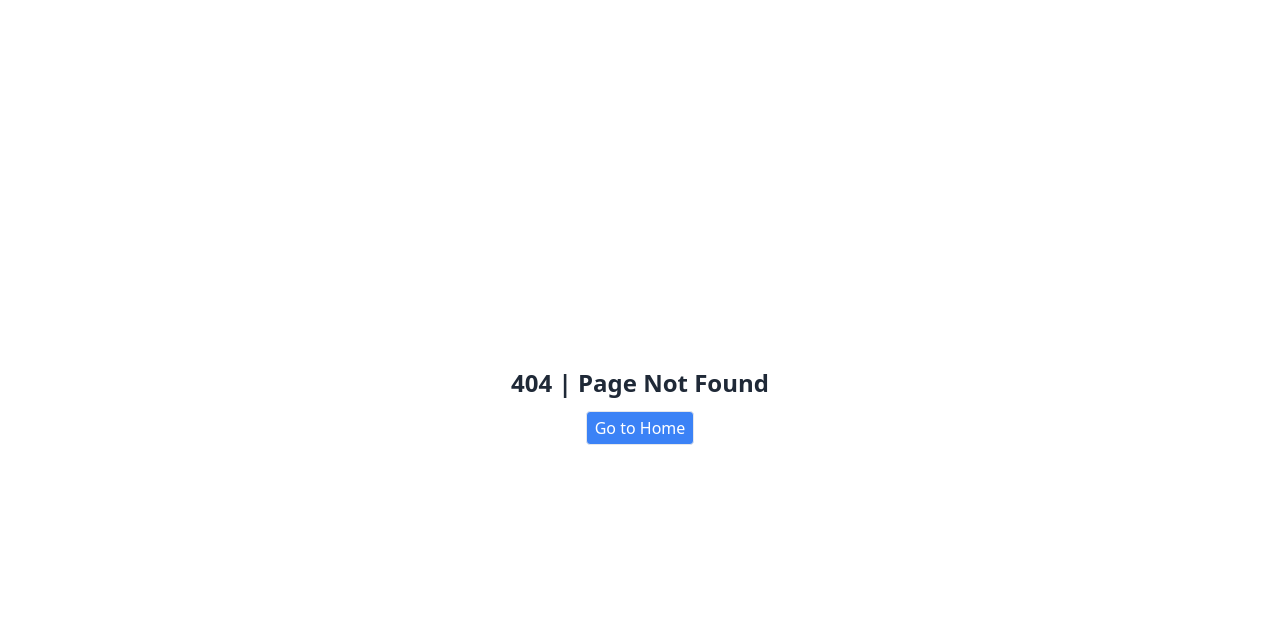
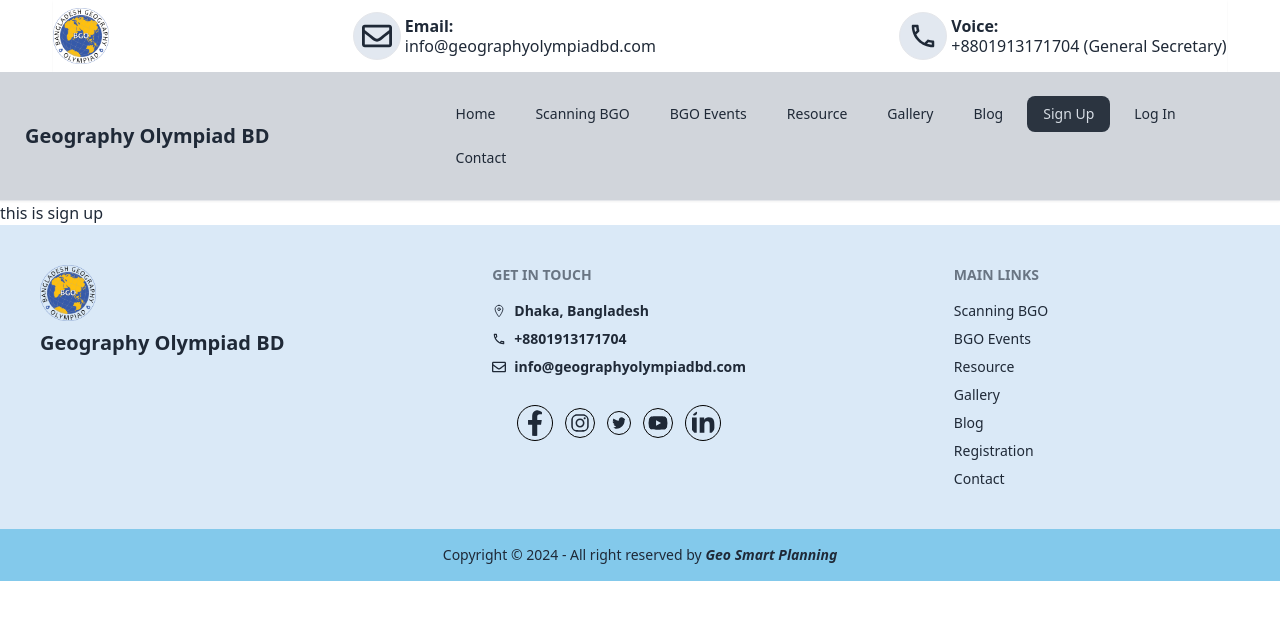
Before and after one commit to takbirgazi/geographyolympiadbd-client, a React (Vite) app: page /signUp in a window 1280 px wide. Before the commit this address had no page. Shown: the top 620 px of the page. Built offline with nearby package versions, Linux system fonts and the light colour scheme.

Commit message:
Add Login and Sign Up

```diff
--- a/src/components/NavBar/NavBar.jsx
+++ b/src/components/NavBar/NavBar.jsx
@@ -10,7 +10,8 @@ const NavBar = () => {
                             <li><NavLink to="/resource">Resource</NavLink></li>
                             <li><NavLink to="/gallery">Gallery</NavLink></li>
                             <li><NavLink to="/blog">Blog</NavLink></li>
-                            <li><NavLink to="/registration">Registration</NavLink></li>
+                            <li><NavLink to="/signUp">Sign Up</NavLink></li>
+                            <li><NavLink to="/logIn">Log In</NavLink></li>
                             <li><NavLink to="/contact">Contact</NavLink></li>
                     </>
     window.addEventListener('scroll', ()=>{
--- /dev/null
+++ b/src/pages/LogIn/LogIn.jsx
@@ -0,0 +1,10 @@
+
+const LogIn = () => {
+    return (
+        <div>
+            this is log in
+        </div>
+    );
+};
+
+export default LogIn;
--- a/src/pages/Registration/Registration.jsx
+++ /dev/null
@@ -1,14 +0,0 @@
-import { Helmet } from "react-helmet-async";
-
-const Registration = () => {
-    return (
-        <div>
-            <Helmet>
-                <title>Registration - Geography Olympiad BD</title>
-           </Helmet>
-            this is Registration
-        </div>
-    );
-};
-
-export default Registration;
--- /dev/null
+++ b/src/pages/SignUp/SignUp.jsx
@@ -0,0 +1,11 @@
+
+
+const SignUp = () => {
+    return (
+        <div>
+            this is sign up
+        </div>
+    );
+};
+
+export default SignUp;
```
Also changed, not shown: src/routes/Routes.jsx (+8 -3 lines).
